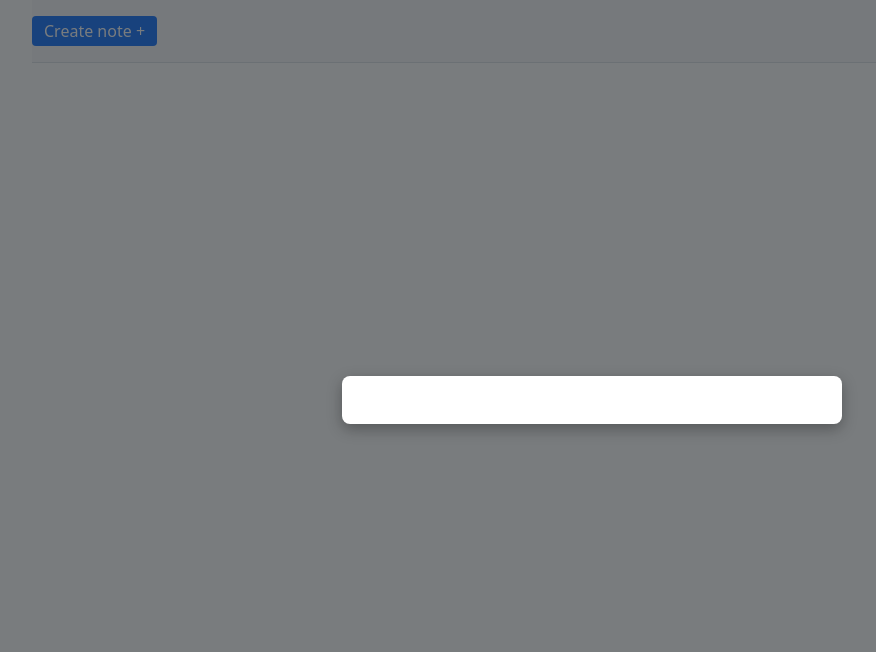
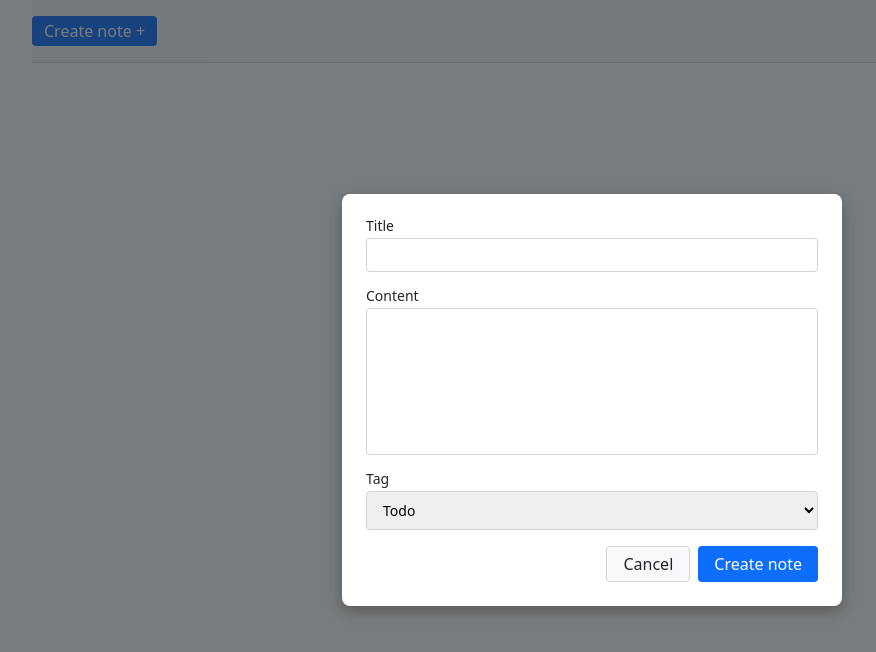
Before and after one commit to RomanFS76/05-notehub, a React (Vite) app: page / in a window 1280 px wide. Both pictures are taken after a click on the button "Create note +". Shown: the top 652 px of the page, without its empty margins (48-924 px from the left). Built offline with nearby package versions, Linux system fonts and the light colour scheme; no server answers.

Commit message:
add NoteForm(Formik)+type

```diff
--- a/src/components/App/App.tsx
+++ b/src/components/App/App.tsx
@@ -45,7 +45,7 @@ export default function App() {
       {note.length > 0 && <NoteList notes={note} />}
       {isModal && (
         <Modal onClose={closeModal}>
-          <NoteForm />
+          <NoteForm onCancel={closeModal}/>
         </Modal>
       )}
     </div>
--- /dev/null
+++ b/src/components/NoteForm/NoteForm.module.css
@@ -0,0 +1,71 @@
+.form {
+    display: flex;
+    flex-direction: column;
+    gap: 16px;
+  }
+
+  .formGroup {
+    display: flex;
+    flex-direction: column;
+    font-size: 14px;
+    font-weight: 500;
+    color: #212529;
+  }
+
+  .input,
+  .textarea,
+  .select {
+    margin-top: 4px;
+    padding: 8px 12px;
+    font-size: 14px;
+    border: 1px solid #ced4da;
+    border-radius: 4px;
+    resize: none;
+  }
+
+  .actions {
+    display: flex;
+    justify-content: flex-end;
+    gap: 8px;
+  }
+
+  .submitButton {
+    padding: 8px 16px;
+    font-size: 16px;
+    background-color: #0d6efd;
+    color: #fff;
+    border: none;
+    border-radius: 4px;
+    cursor: pointer;
+    transition: background-color 0.2s ease;
+  }
+
+  .submitButton:hover {
+    background-color: #0b5ed7;
+  }
+
+  .submitButton:disabled {
+    background-color: #6c757d;
+    cursor: not-allowed;
+  }
+
+  .cancelButton {
+    padding: 8px 16px;
+    font-size: 16px;
+    background-color: #f8f9fa;
+    color: #212529;
+    border: 1px solid #ced4da;
+    border-radius: 4px;
+    cursor: pointer;
+    transition: background-color 0.2s ease;
+  }
+
+  .cancelButton:hover {
+    background-color: #e2e6ea;
+  }
+
+  .error {
+    color: #dc3545;
+    font-size: 12px;
+    margin-top: 4px;
+  }
--- a/src/components/NoteForm/NoteForm.tsx
+++ b/src/components/NoteForm/NoteForm.tsx
@@ -1,7 +1,69 @@
-// import css from './NoteForm.module.css';
+import { Formik, Form, Field, ErrorMessage } from 'formik';
+import { useId } from 'react';
+import css from './NoteForm.module.css';
 
-const NoteForm = () => {
-  return <> </>;
+interface NoteFormValues {
+  title: string;
+  content: string;
+  tag: string;
+}
+
+const initialValues: NoteFormValues = {
+  title: '',
+  content: '',
+  tag: 'Todo',
 };
 
-export default NoteForm;
+interface noteFormProps {
+  onCancel: () => void;
+}
+
+export default function NoteForm({ onCancel }: noteFormProps) {
+  const fieldId = useId();
+  return (
+    <Formik initialValues={initialValues} onSubmit={() => {}}>
+      <Form className={css.form}>
+        <div className={css.formGroup}>
+          <label htmlFor={`${fieldId}-title`}>Title</label>
+          <Field
+            id={`${fieldId}-title`}
+            type="text"
+            name="title"
+            className={css.input}
+          />
+          <ErrorMessage name="title" component="span" className={css.error} />
+        </div>
+        <div className={css.formGroup}>
+          <label htmlFor="content">Content</label>
+          <Field
+            as="textarea"
+            id="content"
+            name="content"
+            rows={8}
+            className={css.textarea}
+          />
+          <ErrorMessage name="content" component="span" className={css.error} />
+        </div>
+        <div className={css.formGroup}>
+          <label htmlFor="tag">Tag</label>
+          <Field as="select" id="tag" name="tag" className={css.select}>
+            <option value="Todo">Todo</option>
+            <option value="Work">Work</option>
+            <option value="Personal">Personal</option>
+            <option value="Meeting">Meeting</option>
+            <option value="Shopping">Shopping</option>
+          </Field>
+          <ErrorMessage name="tag" component="span" className={css.error} />
+        </div>
+        <div className={css.actions}>
+          <button type="button" className={css.cancelButton} onClick={onCancel}>
+            Cancel
+          </button>
+          <button type="submit" className={css.submitButton}>
+            Create note
+          </button>
+        </div>
+      </Form>
+    </Formik>
+  );
+}
```
